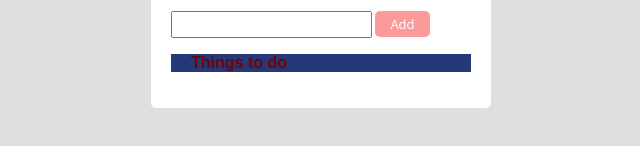
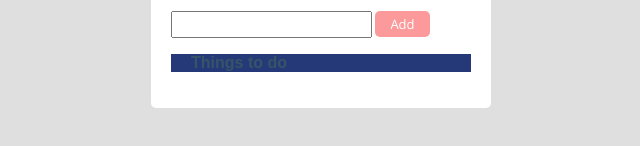
Before and after one commit to jeremyzamora524/To-Do-List-project, a plain HTML site: page index.html in a window 1280 px wide. Shown: the part 144-290 px from the top of the page, 319-959 px from the left. Drawn offline with nearby package versions, Linux system fonts and the light colour scheme.

Commit message:
Update style.css
changed color for Orderlist

```diff
--- a/style.css
+++ b/style.css
@@ -46,7 +46,7 @@ ol{
     font: 1em sans-serif;
     font-weight: bolder;
     font-size: 16px;
-    color: rgb(110, 4, 4);
+    color: rgb(54, 84, 104);
     background-color: rgba(8,31,104,0.884);
 }
 
```
